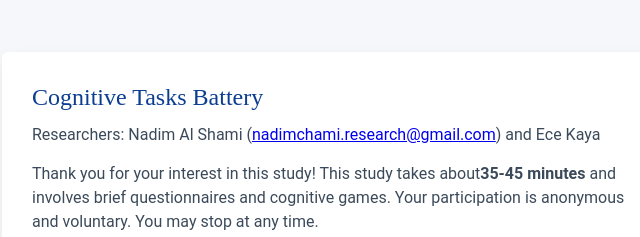
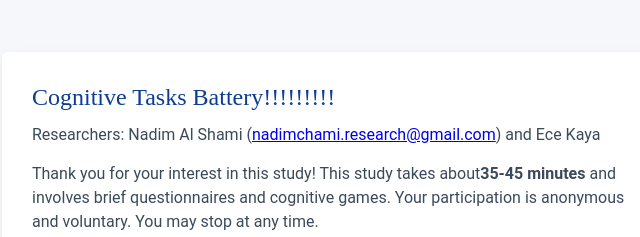
Before and after one commit to NadimChami/my-frontend, a plain HTML site: page index.html in a window 1280 px wide. Shown: the top 237 px of the page, 298-938 px from the left. Drawn offline with Linux system fonts and the light colour scheme.

Commit message:
full update

```diff
--- a/index.html
+++ b/index.html
@@ -65,7 +65,7 @@
 
       <!-- =================== Welcome =================== -->
       <section id="page-welcome" class="page active">
-        <h1>Cognitive Tasks Battery</h1>
+        <h1>Cognitive Tasks Battery!!!!!!!!!</h1>
         <p>Researchers: Nadim Al Shami (<a
             href="mailto:nadimchami.research@gmail.com">nadimchami.research@gmail.com</a>)
           and Ece Kaya</p>
```
